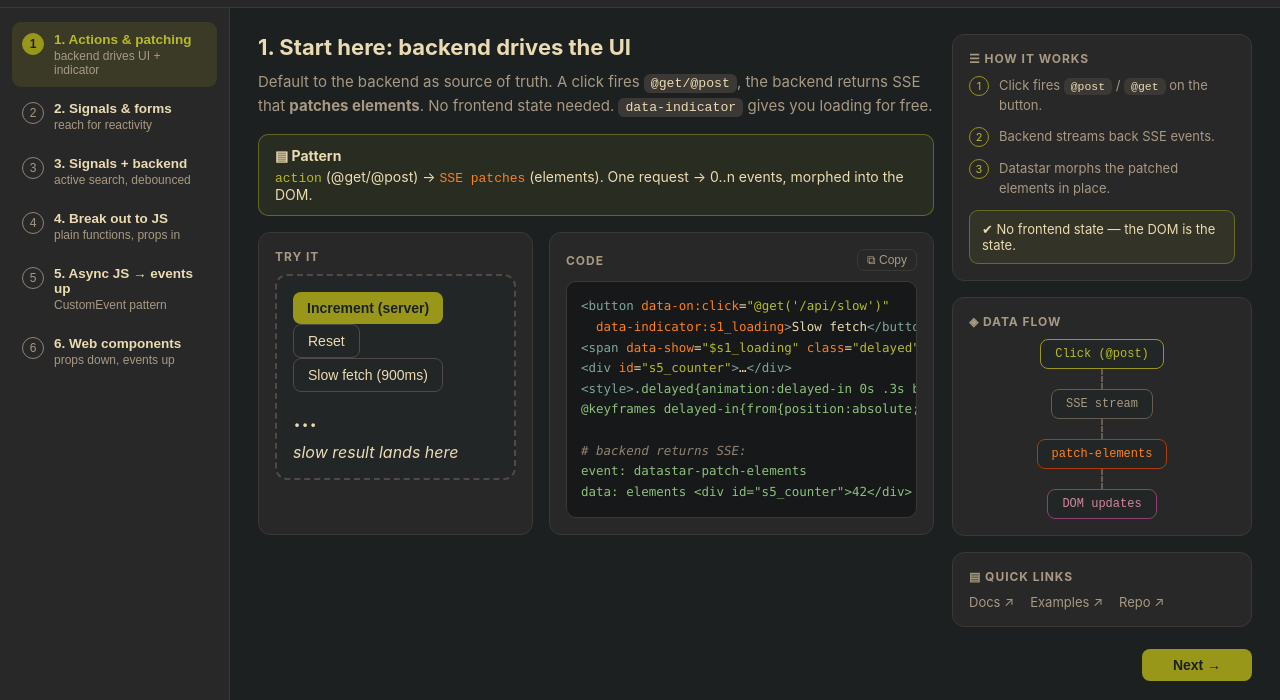
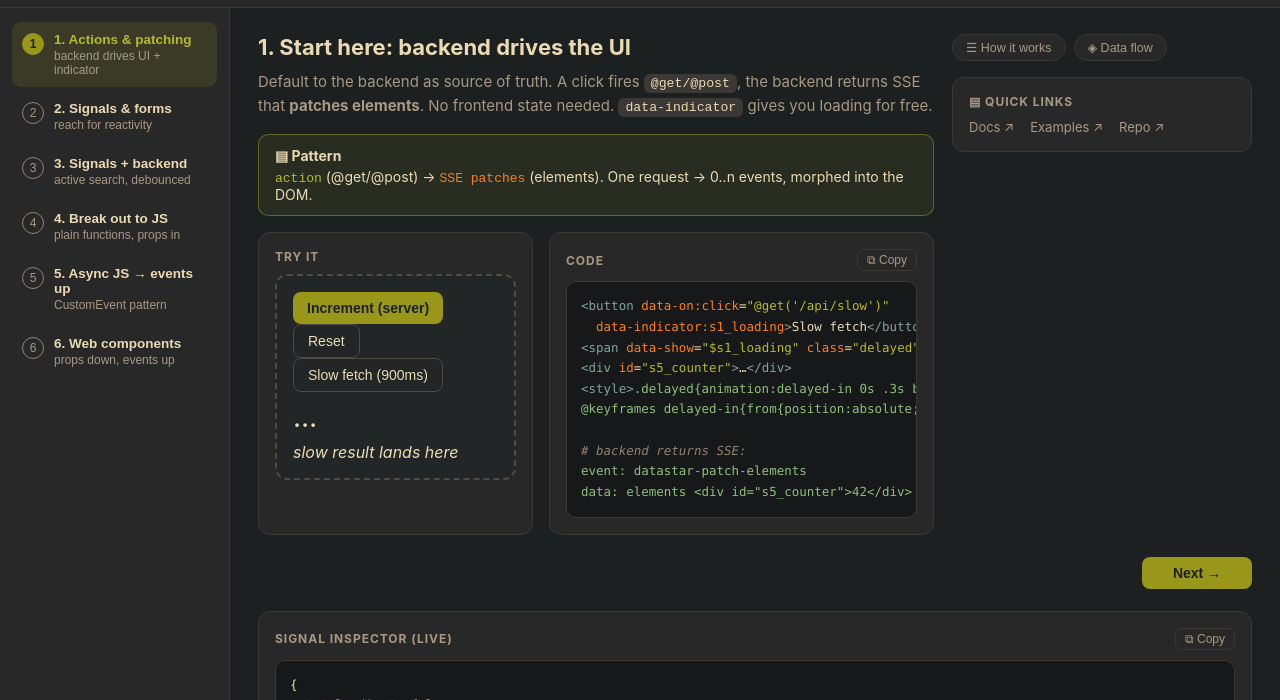
Before and after one commit to derekr/datastar-patterns, a plain HTML site: page index.html in a window 1280 px wide. Shown: the part 39-739 px from the top of the page. Drawn offline with Linux system fonts and the light colour scheme.

Commit message:
rail explainers become anchored popovers

```diff
--- a/index.html
+++ b/index.html
@@ -86,10 +86,15 @@
   .t-ev { color:var(--aqua); } .t-num { color:var(--purple); }
   /* ---------- right rail ---------- */
   .rail { display:flex; flex-direction:column; gap:16px; }
-  .rail .card ol { margin:8px 0 0; padding:0; list-style:none; display:flex; flex-direction:column; gap:12px; font-size:13px; color:var(--muted); }
-  .rail .card ol li { display:flex; gap:10px; align-items:flex-start; line-height:1.5; }
-  .rail .card ol .rn { flex:none; width:20px; height:20px; border-radius:99px; border:1px solid var(--olive); color:var(--green); font-size:11px; display:flex; align-items:center; justify-content:center; }
-  .rail .ok { margin-top:12px; border:1px solid rgba(184,187,38,.4); background:rgba(184,187,38,.08); border-radius:9px; padding:10px 12px; font-size:13px; color:var(--ink); }
+  .rail ol, .infopop ol { margin:8px 0 0; padding:0; list-style:none; display:flex; flex-direction:column; gap:12px; font-size:13px; color:var(--muted); }
+  .rail ol li, .infopop ol li { display:flex; gap:10px; align-items:flex-start; line-height:1.5; }
+  .rail .rn, .infopop .rn { flex:none; width:20px; height:20px; border-radius:99px; border:1px solid var(--olive); color:var(--green); font-size:11px; display:flex; align-items:center; justify-content:center; }
+  .ok { margin-top:12px; border:1px solid rgba(184,187,38,.4); background:rgba(184,187,38,.08); border-radius:9px; padding:10px 12px; font-size:13px; color:var(--ink); }
+  .inforow { display:flex; gap:8px; flex-wrap:wrap; }
+  .infolabel { background:var(--panel); border:1px solid var(--line); color:var(--muted); border-radius:99px; padding:5px 13px; font-size:12.5px; cursor:pointer; }
+  .infolabel:hover { color:var(--green); border-color:var(--olive); }
+  .infopop { background:var(--panel); color:var(--ink); border:1px solid var(--line); border-radius:12px; padding:16px; margin:8px 0 0; max-width:min(340px, calc(100vw - 32px)); position-area:bottom; position-try-fallbacks:flip-block; }
+  .infopop::backdrop { background:rgba(0,0,0,.3); }
   .flow { display:flex; flex-direction:column; align-items:center; margin-top:6px; }
   .fnode { border:1px solid var(--faint); border-radius:8px; padding:7px 14px; font-size:12px; font-family:ui-monospace, monospace; background:var(--panel2); max-width:100%; }
   .fn-green { border-color:var(--olive); color:var(--green); }
@@ -154,7 +159,11 @@
   </div>
   </div>
   <aside class="rail">
-    <div class="card"><h3>☰ How it works</h3>
+    <div class="inforow">
+      <button class="infolabel" style="anchor-name:--a1" popovertarget="hw1">☰ How it works</button>
+      <button class="infolabel" style="anchor-name:--a2" popovertarget="df1">◈ Data flow</button>
+    </div>
+    <div class="infopop" id="hw1" style="position-anchor:--a1" popover>
       <ol>
         <li><span class="rn">1</span><span>Click fires <code class="inline">@post</code> / <code class="inline">@get</code> on the button.</span></li>
         <li><span class="rn">2</span><span>Backend streams back SSE events.</span></li>
@@ -162,7 +171,7 @@
       </ol>
       <div class="ok">✔ No frontend state — the DOM is the state.</div>
     </div>
-    <div class="card"><h3>◈ Data flow</h3>
+    <div class="infopop" id="df1" style="position-anchor:--a2" popover>
       <div class="flow">
         <div class="fnode fn-green">Click (@post)</div><div class="farrow"></div>
         <div class="fnode fn-gray">SSE stream</div><div class="farrow"></div>
@@ -217,7 +226,11 @@
   </div>
   </div>
   <aside class="rail">
-    <div class="card"><h3>☰ How it works</h3>
+    <div class="inforow">
+      <button class="infolabel" style="anchor-name:--a3" popovertarget="hw2">☰ How it works</button>
+      <button class="infolabel" style="anchor-name:--a4" popovertarget="df2">◈ Data flow</button>
+    </div>
+    <div class="infopop" id="hw2" style="position-anchor:--a3" popover>
       <ol>
         <li><span class="rn">1</span><span><code class="inline">data-bind</code> keeps the input and the signal in sync.</span></li>
         <li><span class="rn">2</span><span>Any expression reading the signal re-runs on change.</span></li>
@@ -225,7 +238,7 @@
       </ol>
       <div class="ok">✔ Signals stay local until an action sends them.</div>
     </div>
-    <div class="card"><h3>◈ Data flow</h3>
+    <div class="infopop" id="df2" style="position-anchor:--a4" popover>
       <div class="flow">
         <div class="fnode fn-green">Input (data-bind)</div><div class="farrow"></div>
         <div class="fnode fn-yellow">signal</div><div class="farrow"></div>
@@ -276,7 +289,11 @@
   </div>
   </div>
   <aside class="rail">
-    <div class="card"><h3>☰ How it works</h3>
+    <div class="inforow">
+      <button class="infolabel" style="anchor-name:--a5" popovertarget="hw3">☰ How it works</button>
+      <button class="infolabel" style="anchor-name:--a6" popovertarget="df3">◈ Data flow</button>
+    </div>
+    <div class="infopop" id="hw3" style="position-anchor:--a5" popover>
       <ol>
         <li><span class="rn">1</span><span>Typing updates the signal; the request is debounced 250ms.</span></li>
         <li><span class="rn">2</span><span>Signals ride along as <code class="inline">?datastar={…}</code>.</span></li>
@@ -284,7 +301,7 @@
       </ol>
       <div class="ok">✔ One keystroke → one request → elements + signals patched.</div>
     </div>
-    <div class="card"><h3>◈ Data flow</h3>
+    <div class="infopop" id="df3" style="position-anchor:--a6" popover>
       <div class="flow">
         <div class="fnode fn-green">Signal (typed)</div><div class="farrow"></div>
         <div class="fnode fn-gray">debounced @get</div><div class="farrow"></div>
@@ -327,7 +344,11 @@
   </div>
   </div>
   <aside class="rail">
-    <div class="card"><h3>☰ How it works</h3>
+    <div class="inforow">
+      <button class="infolabel" style="anchor-name:--a7" popovertarget="hw4">☰ How it works</button>
+      <button class="infolabel" style="anchor-name:--a8" popovertarget="df4">◈ Data flow</button>
+    </div>
+    <div class="infopop" id="hw4" style="position-anchor:--a7" popover>
       <ol>
         <li><span class="rn">1</span><span>Expression calls <code class="inline">App.fn(signal)</code> with signal values.</span></li>
         <li><span class="rn">2</span><span>Plain JS runs — reusable, unit-testable.</span></li>
@@ -335,7 +356,7 @@
       </ol>
       <div class="ok">✔ Sync helpers return values; async needs events (next).</div>
     </div>
-    <div class="card"><h3>◈ Data flow</h3>
+    <div class="infopop" id="df4" style="position-anchor:--a8" popover>
       <div class="flow">
         <div class="fnode fn-green">Signal (arg)</div><div class="farrow"></div>
         <div class="fnode fn-yellow">App helper</div><div class="farrow"></div>
@@ -382,7 +403,11 @@
   </div>
   </div>
   <aside class="rail">
-    <div class="card"><h3>☰ How it works</h3>
+    <div class="inforow">
+      <button class="infolabel" style="anchor-name:--a9" popovertarget="hw5">☰ How it works</button>
+      <button class="infolabel" style="anchor-name:--a10" popovertarget="df5">◈ Data flow</button>
+    </div>
+    <div class="infopop" id="hw5" style="position-anchor:--a9" popover>
       <ol>
         <li><span class="rn">1</span><span>You pass data down via <code class="inline">props / attributes</code>.</span></li>
         <li><span class="rn">2</span><span>Async JS does the work.</span></li>
@@ -390,7 +415,7 @@
       </ol>
       <div class="ok">✔ Datastar listens and updates signals.</div>
     </div>
-    <div class="card"><h3>◈ Data flow</h3>
+    <div class="infopop" id="df5" style="position-anchor:--a10" popover>
       <div class="flow">
         <div class="fnode fn-green">Datastar (Signals)</div><div class="farrow"></div>
         <div class="fnode fn-gray">data-bind / data-on:*</div><div class="farrow"></div>
@@ -438,7 +463,11 @@
   </div>
   </div>
   <aside class="rail">
-    <div class="card"><h3>☰ How it works</h3>
+    <div class="inforow">
+      <button class="infolabel" style="anchor-name:--a11" popovertarget="hw6">☰ How it works</button>
+      <button class="infolabel" style="anchor-name:--a12" popovertarget="df6">◈ Data flow</button>
+    </div>
+    <div class="infopop" id="hw6" style="position-anchor:--a11" popover>
       <ol>
         <li><span class="rn">1</span><span>Signal flows down as a plain <code class="inline">value</code> attribute.</span></li>
         <li><span class="rn">2</span><span>Component renders internally (shadow DOM).</span></li>
@@ -446,7 +475,7 @@
       </ol>
       <div class="ok">✔ Component stays Datastar-agnostic.</div>
     </div>
-    <div class="card"><h3>◈ Data flow</h3>
+    <div class="infopop" id="df6" style="position-anchor:--a12" popover>
       <div class="flow">
         <div class="fnode fn-green">Signal</div><div class="farrow"></div>
         <div class="fnode fn-gray">attr prop (value)</div><div class="farrow"></div>
@@ -516,6 +545,14 @@ document.addEventListener('keydown', e=>{
   if(e.target.matches('input,textarea')) return;
   if(e.key==='ArrowRight') go(cur+1);
   if(e.key==='ArrowLeft') go(cur-1);
+});
+// hover opens info popovers (click toggles natively via popovertarget)
+document.querySelectorAll('.infolabel').forEach(b=>{
+  const p = document.getElementById(b.getAttribute('popovertarget'));
+  if(!p || !p.showPopover) return;
+  b.addEventListener('mouseenter', ()=>{ try{ p.showPopover(); }catch{} });
+  b.addEventListener('mouseleave', ()=>{ setTimeout(()=>{ if(!p.matches(':hover')) p.hidePopover(); }, 150); });
+  p.addEventListener('mouseleave', ()=>p.hidePopover());
 });
 go(Math.max(0,(parseInt((location.hash||'').replace('#step-',''),10)||1)-1));
 
```
